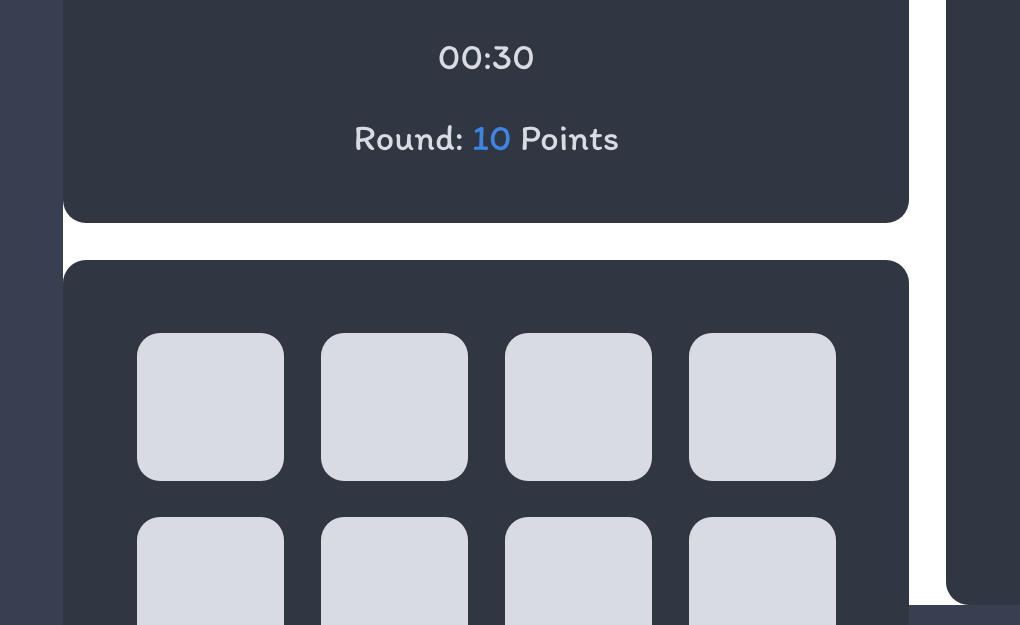
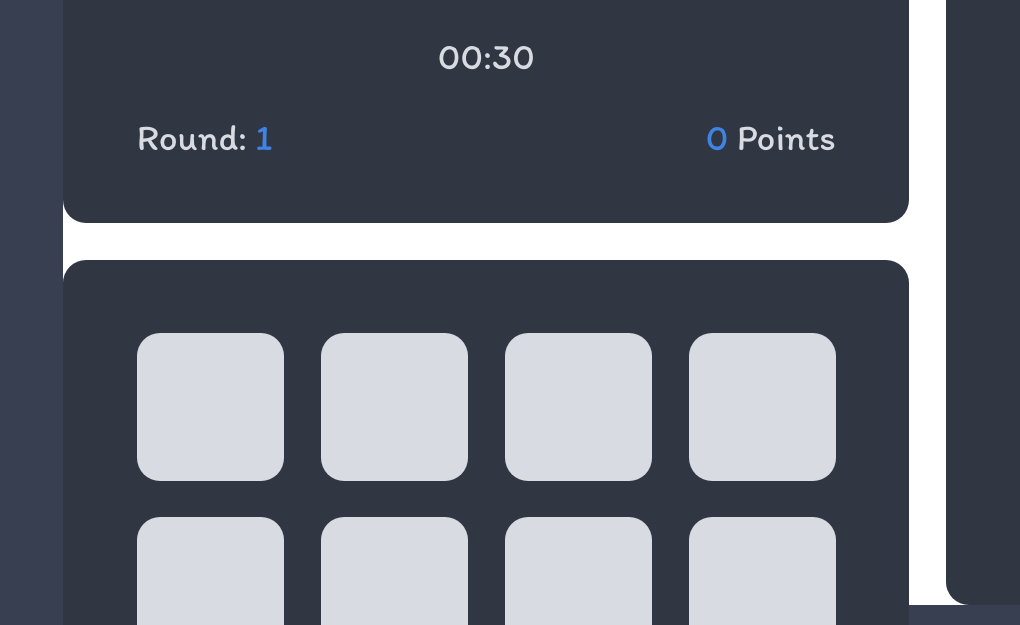
Before and after one commit to mwima1980/Color_Guess, a plain HTML site: page index.html in a window 1280 px wide. Shown: the part 175-800 px from the top of the page, without its empty margins (260-1280 px from the left). Drawn offline with Linux system fonts and the light colour scheme.

Commit message:
Korregiert

```diff
--- a/index.css
+++ b/index.css
@@ -2,7 +2,7 @@
   margin: 0;
   padding: 0;
   box-sizing: border-box;
-  font-weight: 400;
+  font-weight: 100;
 }
 
 @font-face {
@@ -108,8 +108,8 @@ body {
         }
         .bottom-container {
           display: flex;
+          width: 100%;
           justify-content: space-between;
-          padding: 0 4rem 0 4rem;
         }
       }
       .buttons-container {
@@ -132,7 +132,7 @@ body {
       display: flex;
       flex-direction: column;
       align-items: center;
-      padding: 2rem 4rem 2rem 4rem;
+      padding: 6rem 4rem 2rem 4rem;
       gap: 4rem;
       border-radius: 1.25rem;
       .btn-container {
```
